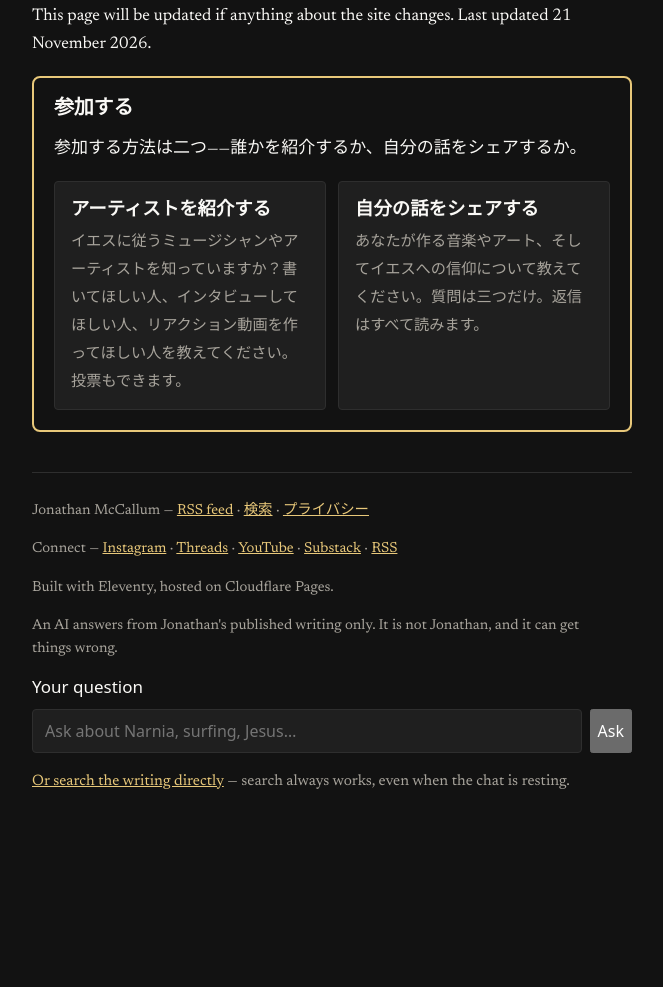
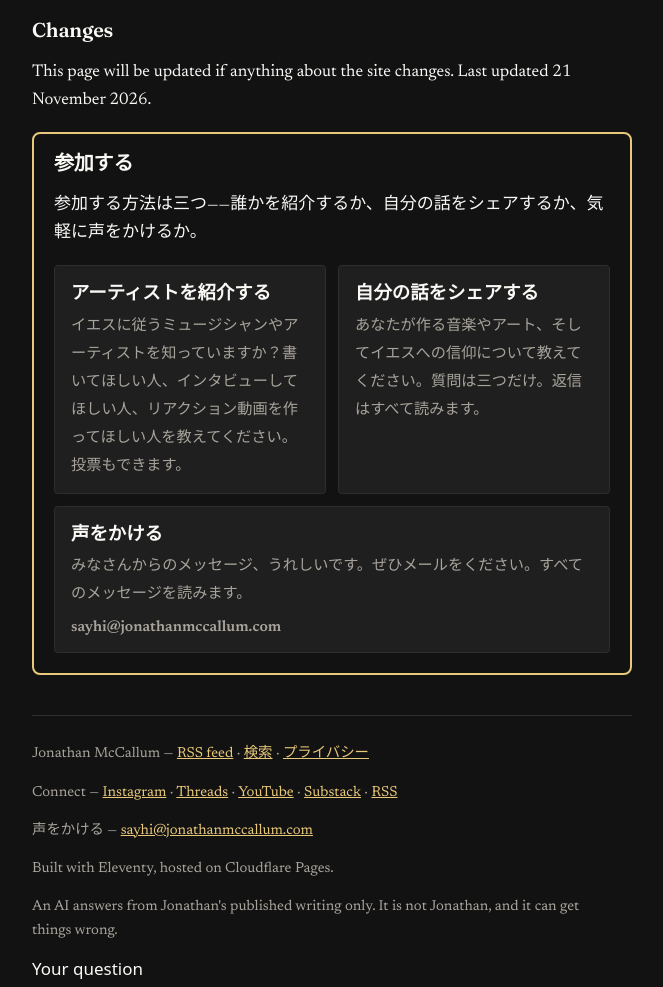
Before and after one commit to streamjonathan/jonathanmccallum-ja, an Eleventy site: page content/pages/privacy.md in a window 1280 px wide. Shown: the part 1813-2800 px from the top of the page, without its empty margins (308-971 px from the left). Before the commit the page ends 2671 px from the top, so only its background shows below. Built offline with nearby package versions, Linux system fonts and the light colour scheme; Eleventy itself is replaced by a stand-in of ours; files that its build step writes are made by us from their sources.

Commit message:
Add public contact email (sayhi) as a runtime-built mailto, hidden from scrapers [ja]

```diff
--- a/_includes/get-involved.njk
+++ b/_includes/get-involved.njk
@@ -1,6 +1,6 @@
 <section class="get-involved" aria-labelledby="get-involved-heading">
   <h2 id="get-involved-heading">参加する</h2>
-  <p>参加する方法は二つ——誰かを紹介するか、自分の話をシェアするか。</p>
+  <p>参加する方法は三つ——誰かを紹介するか、自分の話をシェアするか、気軽に声をかけるか。</p>
   <div class="get-involved__cards">
     <a class="get-involved__card" href="https://jonathanmccallum.com/suggest-an-artist/">
       <strong>アーティストを紹介する</strong>
@@ -10,5 +10,10 @@
       <strong>自分の話をシェアする</strong>
       <span>あなたが作る音楽やアート、そしてイエスへの信仰について教えてください。質問は三つだけ。返信はすべて読みます。</span>
     </a>
+    <a class="get-involved__card" href="#" data-contact-email>
+      <strong>声をかける</strong>
+      <span>みなさんからのメッセージ、うれしいです。ぜひメールをください。すべてのメッセージを読みます。</span>
+      <span class="get-involved__email" data-contact-email-text>メールする</span>
+    </a>
   </div>
 </section>
--- a/_includes/layouts/base.njk
+++ b/_includes/layouts/base.njk
@@ -81,8 +81,8 @@
 </script>
 {% endif %}
 <link rel="alternate" type="application/rss+xml" title="{{ site.title }}" href="/feed/">
-<link rel="preload" href="/css/style.css?v=12" as="style">
-<link rel="stylesheet" href="/css/style.css?v=11">
+<link rel="preload" href="/css/style.css?v=13" as="style">
+<link rel="stylesheet" href="/css/style.css?v=12">
 </head>
 <body>
 <a class="skip-link" href="#main">コンテンツへスキップ</a>
@@ -96,6 +96,7 @@
 <footer class="site-footer">
   <p>{{ site.title }} — <a href="/feed/">RSS feed</a> · <a href="/search/">検索</a> · <a href="/privacy/">プライバシー</a></p>
   <p>Connect — <a href="https://www.instagram.com/jonamccallum">Instagram</a> · <a href="https://www.threads.com/@jonamccallum">Threads</a> · <a href="https://www.youtube.com/@Jonathanmccallum1">YouTube</a> · <a href="https://jonamccallum.substack.com">Substack</a> · <a href="/feed/">RSS</a></p>
+  <p>声をかける — <a href="#" data-contact-email data-contact-email-text>メールする</a></p>
   <p>Built with Eleventy, hosted on Cloudflare Pages.</p>
 </footer>
     <p class="ask-panel__note">An AI answers from Jonathan's published writing only. It is not Jonathan, and it can get things wrong.</p>
@@ -109,5 +110,6 @@
   </div>
 </div>
 <script src="/js/main.js?v=8" defer></script>
+<script src="/js/contact.js?v=1" defer></script>
 </body>
 </html>
--- a/content/pages/privacy.md
+++ b/content/pages/privacy.md
@@ -8,7 +8,7 @@ original_url: https://jonathanmccallum.com/privacy/
 
 This site is run by Jonathan McCallum. It is a small personal site: writing, and a chat that answers from that writing. There are no accounts, no tracking, no advertising, and nothing for sale.
 
-If you need to ask about anything on this page, the way to reach Jonathan is a message on [Instagram](https://www.instagram.com/jonamccallum) or [Threads](https://www.threads.com/@jonamccallum).
+このページのことや、ご自身の個人データについて何か聞きたいことがあれば、Jonathanに<a href="#" data-contact-email data-contact-email-text>メールする</a>までメールを送ってください。[Instagram](https://www.instagram.com/jonamccallum)や[Threads](https://www.threads.com/@jonamccallum)でメッセージを送ることもできます。
 
 ## The chat: "Interact with Jonathan's writing"
 
@@ -20,7 +20,7 @@ When you type a question, it is sent to Cloudflare — the company that hosts th
 
 ## Leave a note
 
-Notes are anonymous. The site asks for no name, no email, and no social media handle — please don't put personal details in a note. A note is stored on Cloudflare until Jonathan has read it, then it is deleted. If you would like a reply, message him on social media instead.
+Notes are anonymous. The site asks for no name, no email, and no social media handle — please don't put personal details in a note. A note is stored on Cloudflare until Jonathan has read it, then it is deleted. 返信がほしい場合は、<a href="#" data-contact-email data-contact-email-text>メールする</a>までメールを送るか、ソーシャルメディアでメッセージを送ってください。
 
 ## What is not collected
 
--- a/css/style.css
+++ b/css/style.css
@@ -277,6 +277,7 @@ button[type="submit"] {
 .get-involved__card:hover { border-color: var(--link); }
 .get-involved__card strong { display: block; font-family: "Fraunces", Georgia, "Iowan Old Style", "Times New Roman", serif; font-size: 1.15rem; margin-bottom: 0.25rem; }
 .get-involved__card span { color: var(--muted); font-size: 0.95rem; }
+.get-involved__email { display: block; margin-top: 0.35rem; font-weight: 600; color: var(--link); }
 
 .featured { margin-top: 1.5rem; }
 .featured-row { display: flex; gap: 1rem; overflow-x: auto; scroll-snap-type: x mandatory; list-style: none; padding: 0 0 0.5rem; margin: 1rem 0; }
--- /dev/null
+++ b/js/contact.js
@@ -0,0 +1,17 @@
+// Contact email, built at runtime so the address never appears in page
+// source as plain text. The local part and the domain are kept separate
+// and joined here; the page only carries data-contact-email markers.
+// Links get a mailto: address, and marked text gets the address itself.
+(function () {
+  var user = "sayhi";
+  var host = "jonathanmccallum.com";
+  var address = user + "@" + host;
+  var links = document.querySelectorAll("[data-contact-email]");
+  for (var i = 0; i < links.length; i++) {
+    links[i].setAttribute("href", "mailto:" + address);
+  }
+  var texts = document.querySelectorAll("[data-contact-email-text]");
+  for (var j = 0; j < texts.length; j++) {
+    texts[j].textContent = address;
+  }
+})();
```
